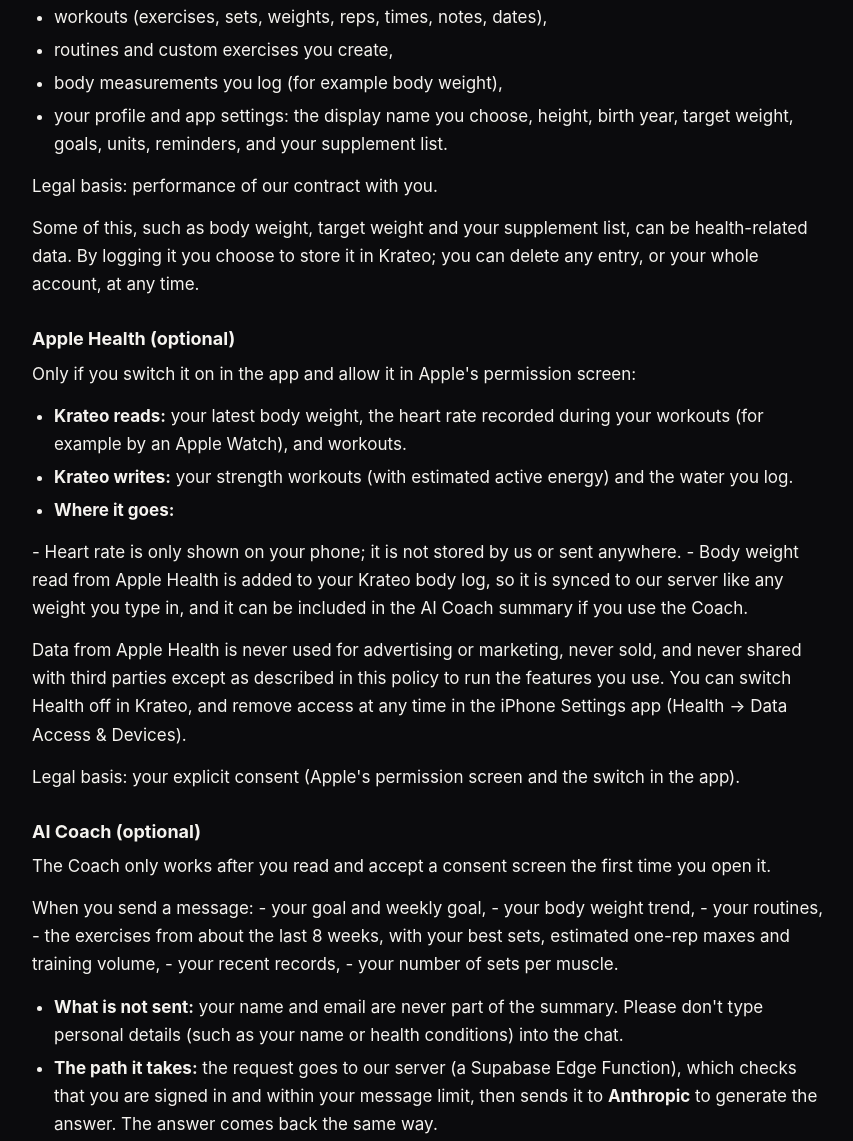
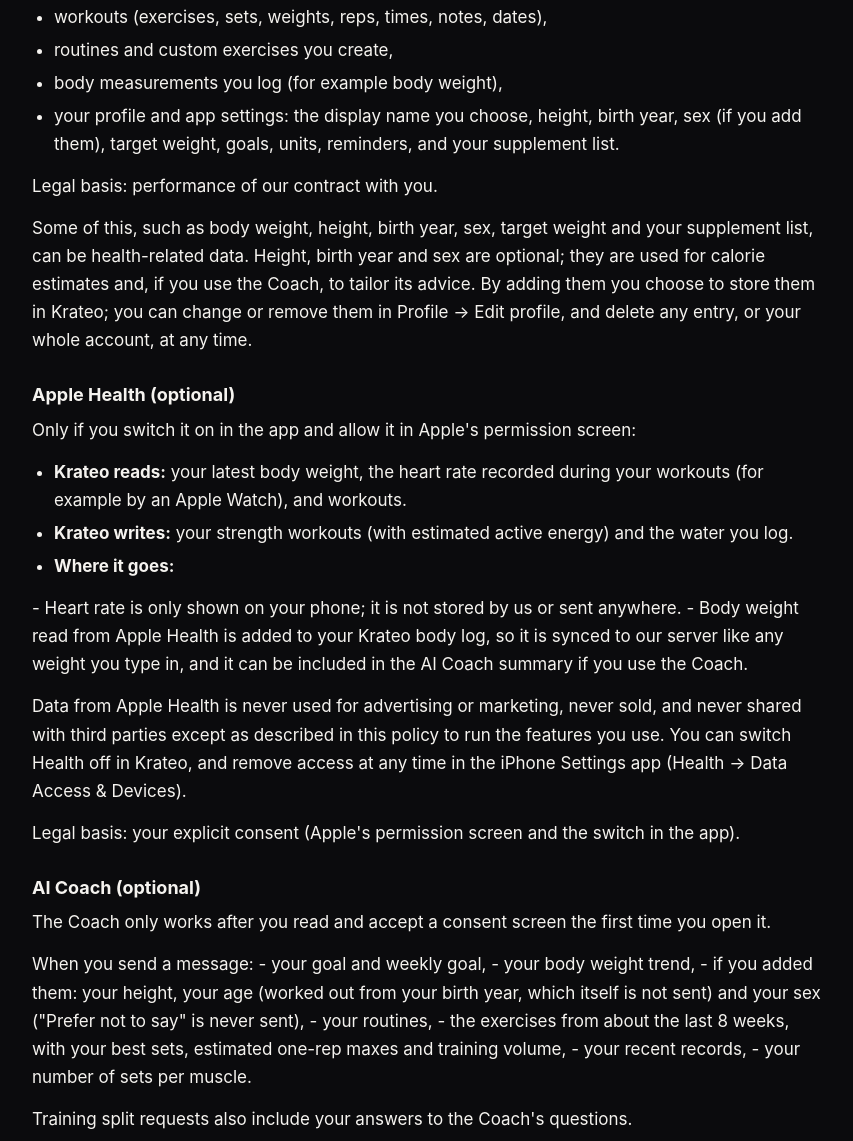
Before and after one commit to mostafahakmimail-cmd/hakmicreations-site, a plain HTML site: page krateo/privacy/index.html in a window 1280 px wide. Shown: the part 1725-2866 px from the top of the page, without its empty margins (108-961 px from the left). Drawn offline with Linux system fonts and the light colour scheme.

Commit message:
Privacy policy and Coach data page: height, birth year and sex

```diff
--- a/krateo/privacy/index.html
+++ b/krateo/privacy/index.html
@@ -73,9 +73,9 @@ footer a{color:var(--dim)}
 <p>Legal basis (GDPR): performance of our contract with you (providing the app).</p>
 <h3 id="your-training-data-synced-to-the-cloud">Your training data (synced to the cloud)</h3>
 <p>When you are signed in, the app copies the following to our server so you can restore it and use it on another device:</p>
-<ul><li>workouts (exercises, sets, weights, reps, times, notes, dates),</li><li>routines and custom exercises you create,</li><li>body measurements you log (for example body weight),</li><li>your profile and app settings: the display name you choose, height, birth year, target weight, goals, units, reminders, and your supplement list.</li></ul>
+<ul><li>workouts (exercises, sets, weights, reps, times, notes, dates),</li><li>routines and custom exercises you create,</li><li>body measurements you log (for example body weight),</li><li>your profile and app settings: the display name you choose, height, birth year, sex (if you add them), target weight, goals, units, reminders, and your supplement list.</li></ul>
 <p>Legal basis: performance of our contract with you.</p>
-<p>Some of this, such as body weight, target weight and your supplement list, can be health-related data. By logging it you choose to store it in Krateo; you can delete any entry, or your whole account, at any time.</p>
+<p>Some of this, such as body weight, height, birth year, sex, target weight and your supplement list, can be health-related data. Height, birth year and sex are optional; they are used for calorie estimates and, if you use the Coach, to tailor its advice. By adding them you choose to store them in Krateo; you can change or remove them in Profile → Edit profile, and delete any entry, or your whole account, at any time.</p>
 <h3 id="apple-health-optional">Apple Health (optional)</h3>
 <p>Only if you switch it on in the app and allow it in Apple's permission screen:</p>
 <ul><li><strong>Krateo reads:</strong> your latest body weight, the heart rate recorded during your workouts (for example by an Apple Watch), and workouts.</li><li><strong>Krateo writes:</strong> your strength workouts (with estimated active energy) and the water you log.</li><li><strong>Where it goes:</strong></li></ul>
@@ -84,7 +84,8 @@ footer a{color:var(--dim)}
 <p>Legal basis: your explicit consent (Apple's permission screen and the switch in the app).</p>
 <h3 id="ai-coach-optional">AI Coach (optional)</h3>
 <p>The Coach only works after you read and accept a consent screen the first time you open it.</p>
-<p>When you send a message:   - your goal and weekly goal,   - your body weight trend,   - your routines,   - the exercises from about the last 8 weeks, with your best sets, estimated one-rep maxes and training volume,   - your recent records,   - your number of sets per muscle.</p>
+<p>When you send a message:   - your goal and weekly goal,   - your body weight trend,   - if you added them: your height, your age (worked out from your birth year, which itself is not sent) and your sex ("Prefer not to say" is never sent),   - your routines,   - the exercises from about the last 8 weeks, with your best sets, estimated one-rep maxes and training volume,   - your recent records,   - your number of sets per muscle.</p>
+<p>  Training split requests also include your answers to the Coach's questions.</p>
 <ul><li><strong>What is not sent:</strong> your name and email are never part of the summary. Please don't type personal details (such as your name or health conditions) into the chat.</li><li><strong>The path it takes:</strong> the request goes to our server (a Supabase Edge Function), which checks that you are signed in and within your message limit, then sends it to <strong>Anthropic</strong> to generate the answer. The answer comes back the same way.</li><li><strong>What we keep:</strong></li></ul>
 <p>  - We don't store your messages or the answers on our server, with one exception: <strong>answers you report</strong>. The conversation is saved only on your phone, and it is deleted from the phone (with your Coach consent and any reports not yet sent) when you sign out, delete your account or switch to another account.   - <strong>Reported answers.</strong> If you use "Report" on a Coach answer, we store on our server the answer, the question that led to it, and your account ID, so we can review it and improve the Coach's safety. Reports are kept for 12 months and then deleted automatically, or earlier if you delete your account.   - We do store, per account, how many Coach messages you used and how many AI "tokens" they used (to apply your plan's limits and control costs).</p>
 <ul><li><strong>What Anthropic does with it:</strong> Anthropic processes the request as our service provider under its commercial terms. By default it does not use data sent through its API to train its models, and it deletes it within 30 days, unless the law requires longer or the request is flagged as breaking its usage policy (then up to 2 years).</li><li><strong>Full details:</strong> the exact list of what the Coach shares is on <a href="https://hakmicreations.com/krateo/coach-data/">What the AI Coach shares</a>.</li><li><strong>Where it goes:</strong> Anthropic is based in the United States. See section 4 about transfers outside the EU.</li></ul>
```
Also changed, not shown: krateo/coach-data/index.html (+3 -2 lines).
